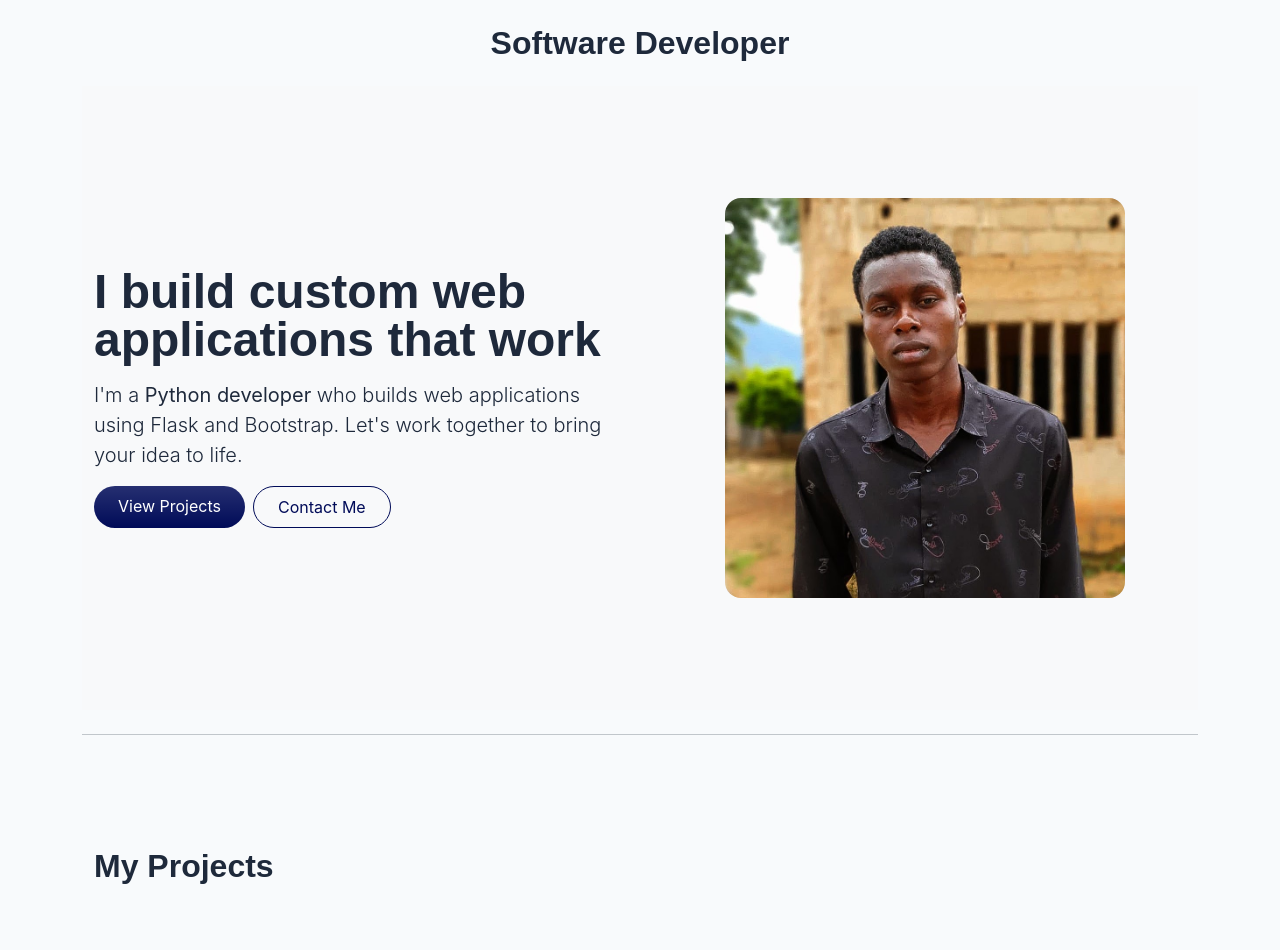
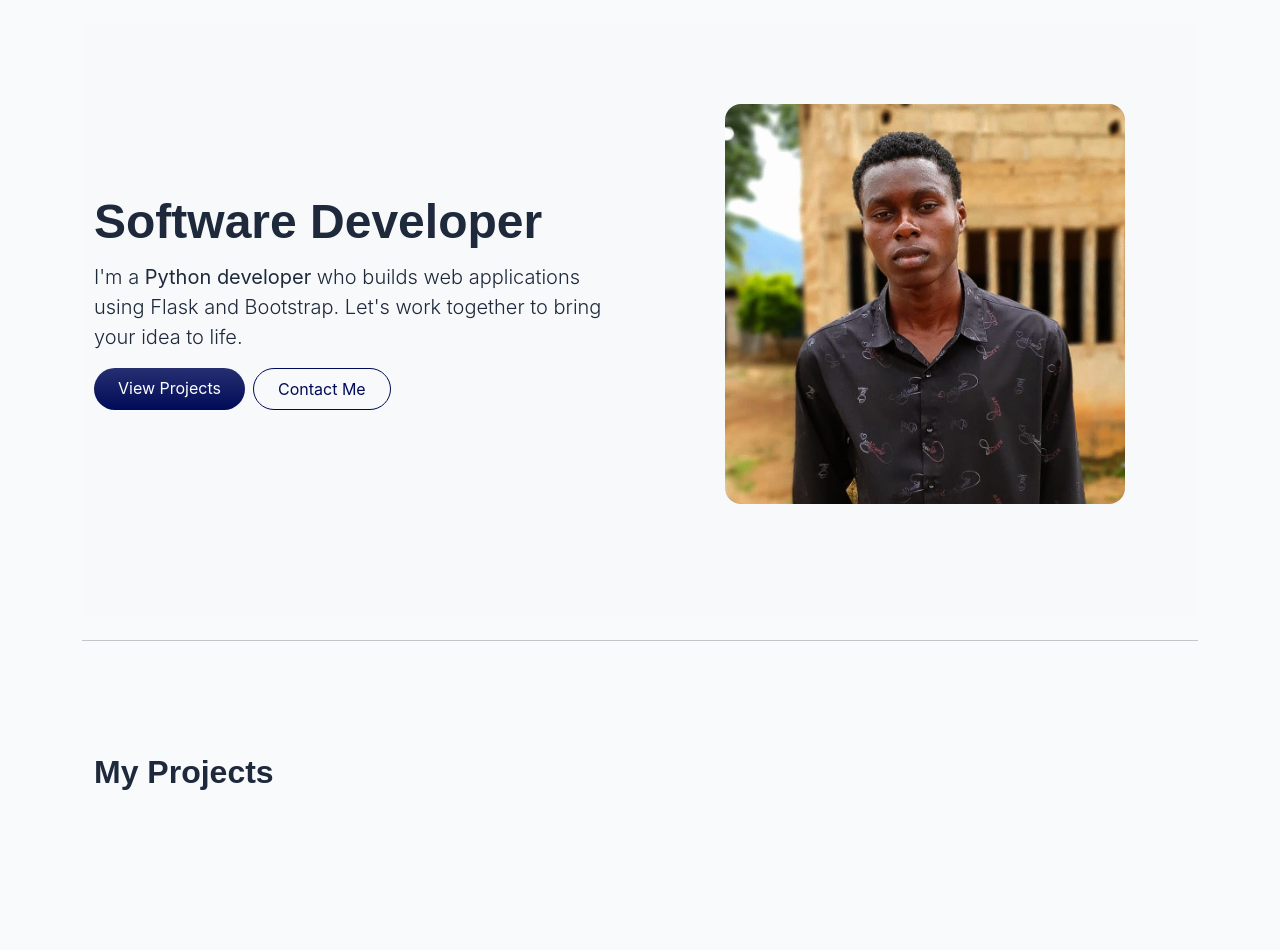
Before and after one commit to Kenengmathias/my-portfolio, a Flask app: page / in a window 1280 px wide. Shown: the part 73-1023 px from the top of the page. Run offline with Flask 3, Linux system fonts and the light colour scheme; data that the repository does not hold is empty; some libraries are stand-ins or nearby versions.

Commit message:
update ui texts

```diff
--- a/api/index.py
+++ b/api/index.py
@@ -40,7 +40,7 @@ app = Flask(
     __name__,
     template_folder='../templates',
     static_folder='../static',
-    static_url_path='/static'  # Standard Flask behavior
+    static_url_path='/static'
 )
 
 
--- a/static/css/styles.css
+++ b/static/css/styles.css
@@ -44,7 +44,7 @@ html {
 }
 
 #hero-section {
-  padding-top: 4rem;
+  padding-top: 2rem;
   padding-bottom: 4rem;
   background-color: #f8f9fa;
 }
@@ -79,3 +79,45 @@ html {
   fill: var(--accent);
   transition: fill 0.2s ease-in-out;
 }
+
+
+/* Developer title responsive styling */
+/* .developer-title {
+  font-weight: 700;
+  color: var(--brand);
+  margin-top: 1.25rem; /* breathe on small screens */
+    /* margin-bottom: 0.5rem; /* make it sit closer to the hero */
+    /* text-align: left;
+    font-size: 1.5rem;
+  } */
+
+/* @media (min-width: 768px) {
+  .developer-title {
+    text-align: center; /* a little centered on md */
+    /* max-width: 720px;
+    margin-left: auto;
+    margin-right: auto;
+    margin-top: 1rem;
+    margin-bottom: 0.5rem;
+    font-size: 1.75rem;
+  }
+} */
+
+/* @media (min-width: 992px) {
+  .developer-title {
+    text-align: center; fully centered on lg+
+    max-width: 820px;
+    margin-top: 1.5rem;
+    margin-bottom: 0.5rem;
+    font-size: 2.2rem;
+    letter-spacing: -0.5px;
+  } */
+
+/* Small-screen tweak: reduce hero top padding so the title sits closer to the hero */
+/* @media (max-width: 767.98px) {
+  #hero-section {
+    padding-top: 3rem;
+  }
+} */
+/*
+ */
--- a/templates/index.html
+++ b/templates/index.html
@@ -17,8 +17,7 @@
   {% endwith %}
 </div>
 
-<!-- developer title -->
-<h2 class="text-center mb-4">Software Developer</h2>
+
 
 <!-- hero section -->
     <div class="container" id="hero-section">
@@ -27,7 +26,7 @@
         <img src="{{ url_for('static', filename='images/my-image.jpg') }}" class="d-block mx-lg-auto img-fluid rounded-4" alt="Bootstrap Themes" width="400" height="400" style="aspect-ratio: 1 / 1; object-fit: cover;" loading="lazy">
       </div>
       <div class="col-lg-6">
-        <h1 class="display-5 fw-bold lh-1 mb-3">I build custom web applications that work</h1>
+        <h1 class="display-5 fw-bold lh-1 mb-3">Software Developer</h1>
         <p class="lead">I'm a <strong>Python developer</strong> who builds web applications using Flask and Bootstrap. Let's work together to bring your idea to life.</p>
         <div class="d-grid gap-2 d-md-flex justify-content-md-start">
           <a href="#project-section" class="btn btn-primary bg-gradient rounded-pill px-4 py-2">View Projects</a>
```
